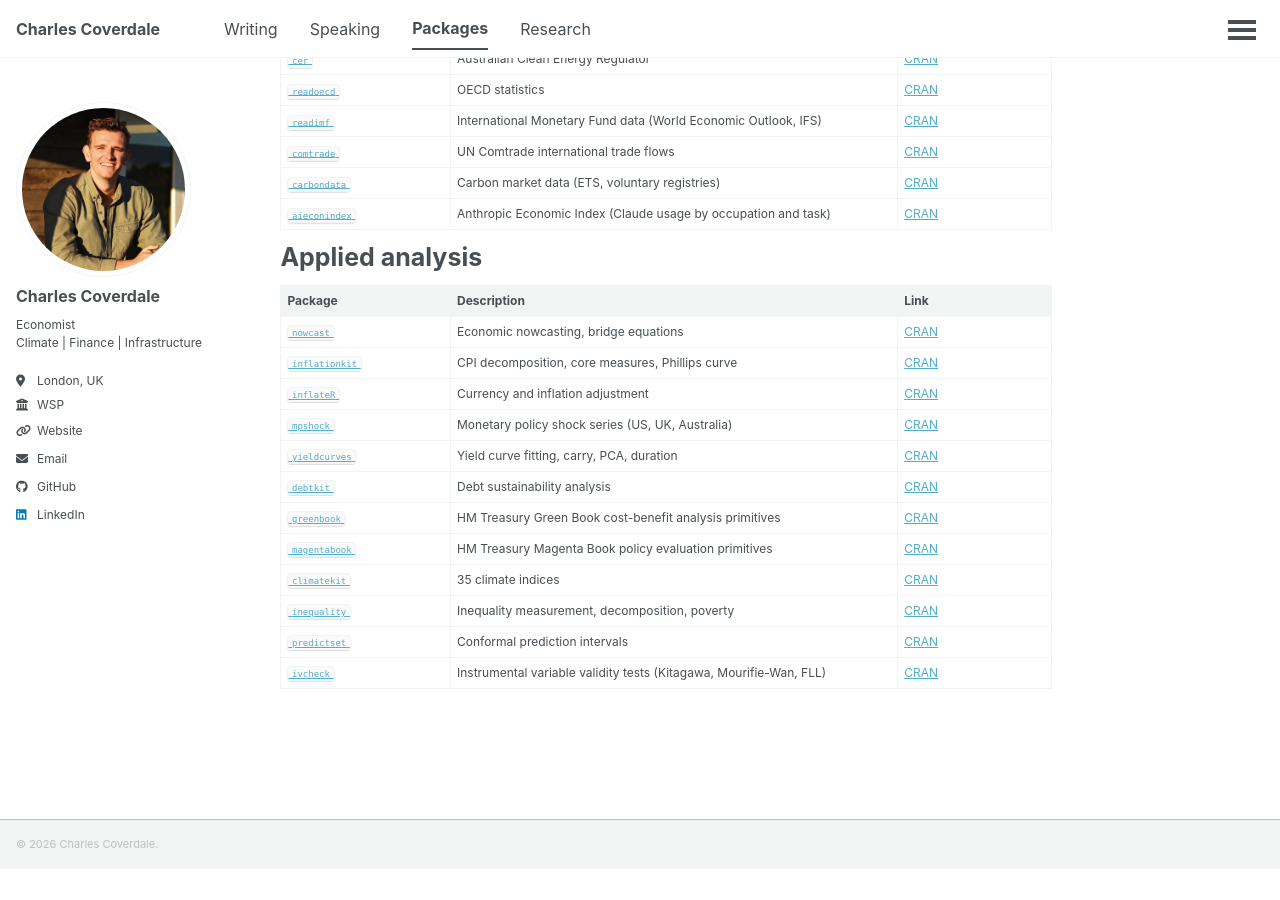
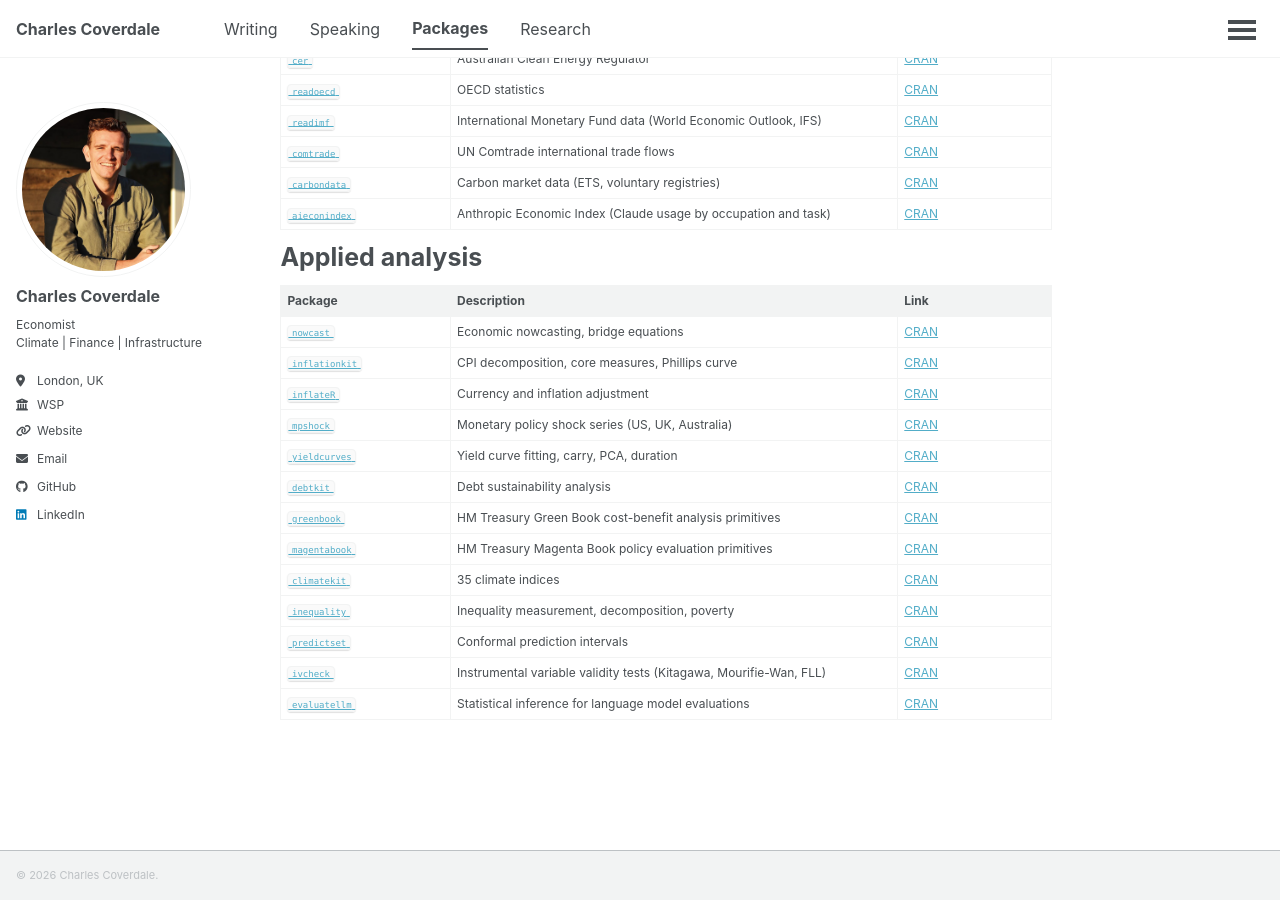
Before and after one commit to charlescoverdale/charlescoverdale.github.io, a Jekyll site: the page built from _pages/packages.md, in a window 1280 px wide and 900 px high, scrolled down 666 px. Built offline with Jekyll 4.4.1, drawn with Linux system fonts in a browser that asks for light colours; a script that is not in the unit is left out; before the commit the page ends 1535 px from its top, so only the background shows below that.

Commit message:
Add evaluatellm to the R packages page
evaluatellm 0.1.0 was published on CRAN on 2026-09-15. It is pure
computation, so it sits with the other applied analysis packages, last,
matching its position in the GitHub profile table.

It is deliberately not added to llms.txt: that file promises an
llms-full.txt for every package it lists, and evaluatellm does not ship
one yet (nor do greenbook, magentabook or aieconindex, which are also
absent from it).

```diff
--- a/_pages/packages.md
+++ b/_pages/packages.md
@@ -66,3 +66,4 @@ Applied analysis
 | [`inequality`](https://cran.r-project.org/package=inequality) | Inequality measurement, decomposition, poverty | [CRAN](https://cran.r-project.org/package=inequality) |
 | [`predictset`](https://github.com/charlescoverdale/predictset) | Conformal prediction intervals | [CRAN](https://cran.r-project.org/package=predictset) |
 | [`ivcheck`](https://github.com/charlescoverdale/ivcheck) | Instrumental variable validity tests (Kitagawa, Mourifie-Wan, FLL) | [CRAN](https://cran.r-project.org/package=ivcheck) |
+| [`evaluatellm`](https://github.com/charlescoverdale/evaluatellm) | Statistical inference for language model evaluations | [CRAN](https://cran.r-project.org/package=evaluatellm) |
```
